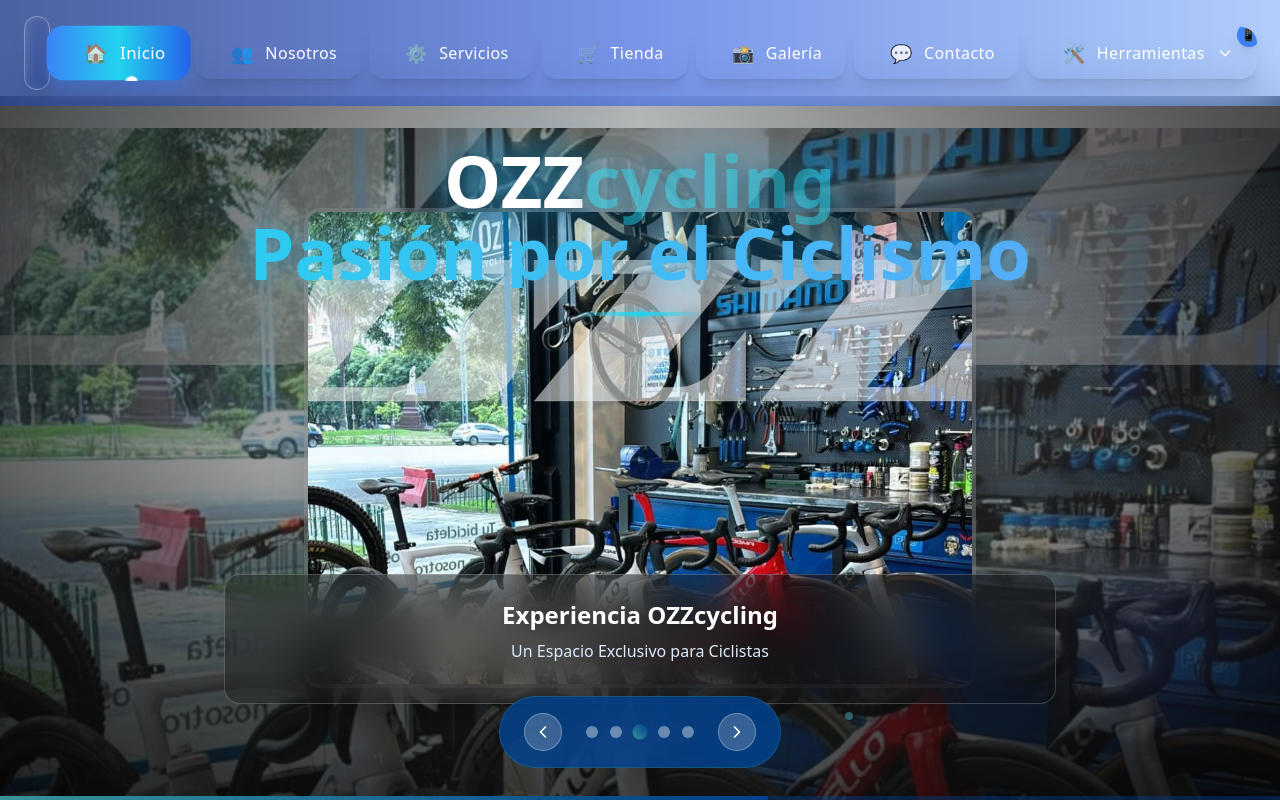
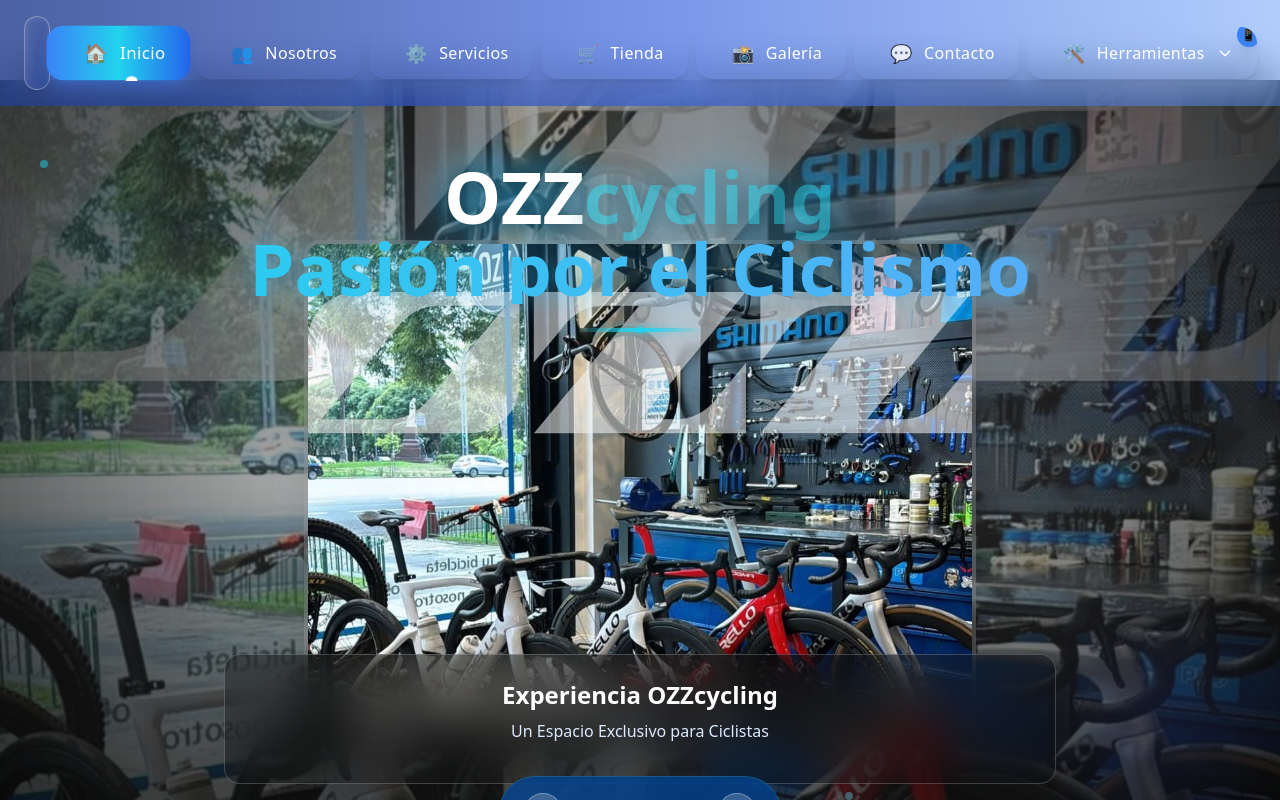
Before and after one commit to 31pablo05/OZZcycling, a React (Vite) app: page / in a window 1280 px wide. Shown: the top 800 px of the page. Built offline with nearby package versions, Linux system fonts and the light colour scheme.

Commit message:
ajuste en banner

```diff
--- a/src/components/BannerCarousel.jsx
+++ b/src/components/BannerCarousel.jsx
@@ -80,10 +80,10 @@
 			ref={heroRef}
 			onMouseMove={handleMouseMove}
 			className="relative w-full h-screen min-h-screen flex items-center overflow-hidden"
-			style={{ zIndex: 1, marginTop: 0, paddingTop: 0 }}
+			style={{ zIndex: 1, marginTop: '80px', paddingTop: 0 }}
 		>
 			{/* Carrusel de Imágenes y Videos de Fondo */}
-			<div className="mt-24 absolute inset-0">
+			<div className="absolute inset-0">
 				{slides.map((slide, index) => (
 					<div
 						key={slide.id}
@@ -95,7 +95,7 @@
 					>
 						<div className="relative w-full h-full">
 															{/* Fondo difuminado igual para todas las imágenes */}
-															<div className="mt-8 absolute inset-0 overflow-hidden">
+															<div className="absolute inset-0 overflow-hidden">
 																<img
 																	src={slide.src}
 																	alt=""
@@ -165,10 +165,10 @@
 			></div>
 
 			{/* TÍTULO PRINCIPAL MEJORADO */}
-			<div className="absolute top-0 left-0 right-0 z-20 pt-20 sm:pt-24 md:pt-16 lg:pt-12">
+			<div className="absolute top-0 left-0 right-0 z-20 pt-8 sm:pt-12 md:pt-16 lg:pt-20">
 				<div className="max-w-7xl mx-auto px-4 sm:px-6 lg:px-8">
 					<div className="text-center space-y-3 sm:space-y-4">
-						<div className="mt-24 space-y-6">
+						<div className="space-y-6">
 							<div className="relative">
 								{/* Efecto de brillo de fondo */}
 								<div className="absolute inset-0 blur-3xl opacity-20">
@@ -178,7 +178,7 @@
 									</h1>
 								</div>
 								{/* Título principal con efectos mejorados */}
-								<h1 className="relative text-3xl sm:text-4xl md:text-5xl lg:text-7xl font-black leading-tight mt-0 md:mt-16 lg:mt-24">
+								<h1 className="relative text-3xl sm:text-4xl md:text-5xl lg:text-7xl font-black leading-tight">
 									<span
 										className={`block text-white transition-all duration-1000 transform ${
 											isVisible ? 'translate-y-0 opacity-100' : 'translate-y-8 opacity-0'
```
